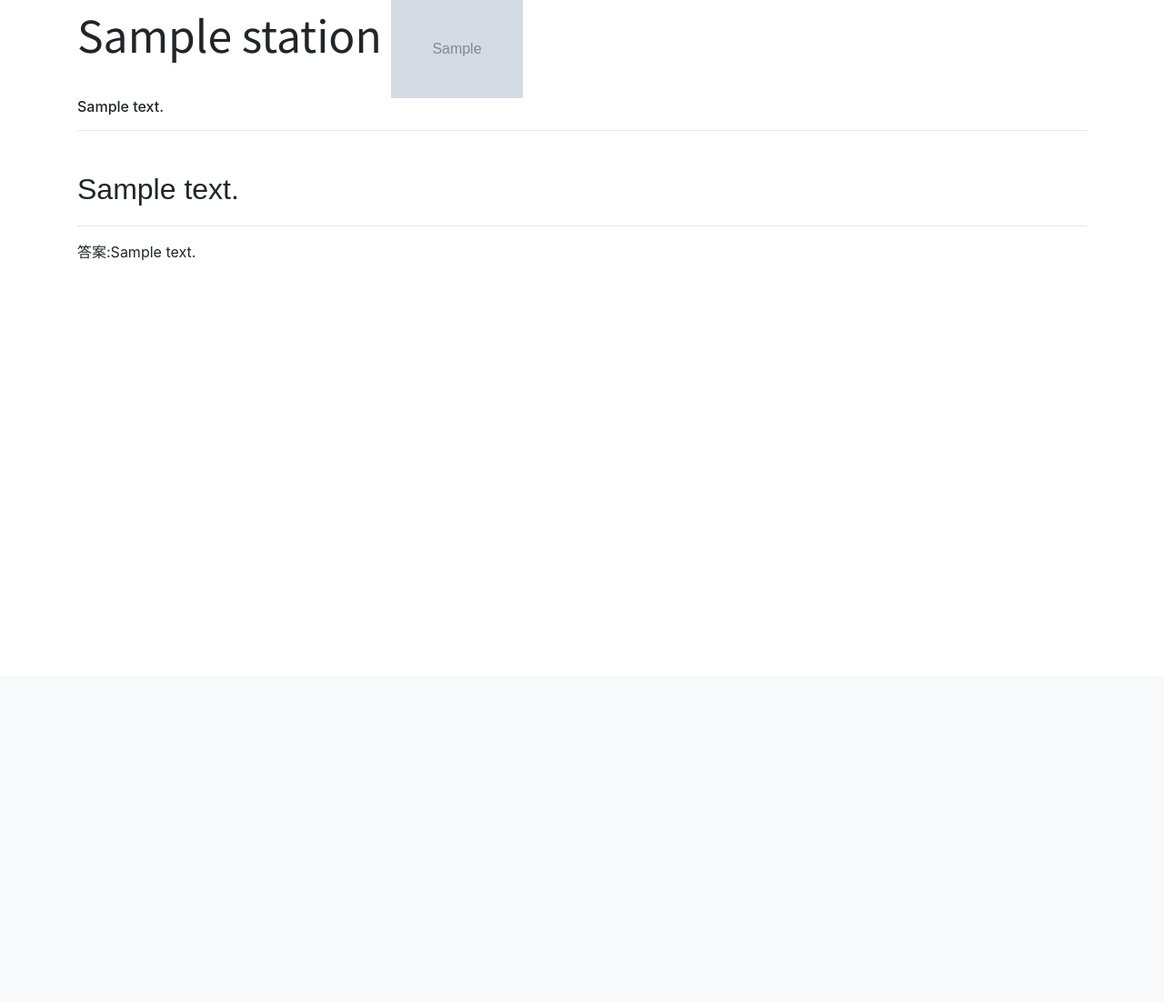
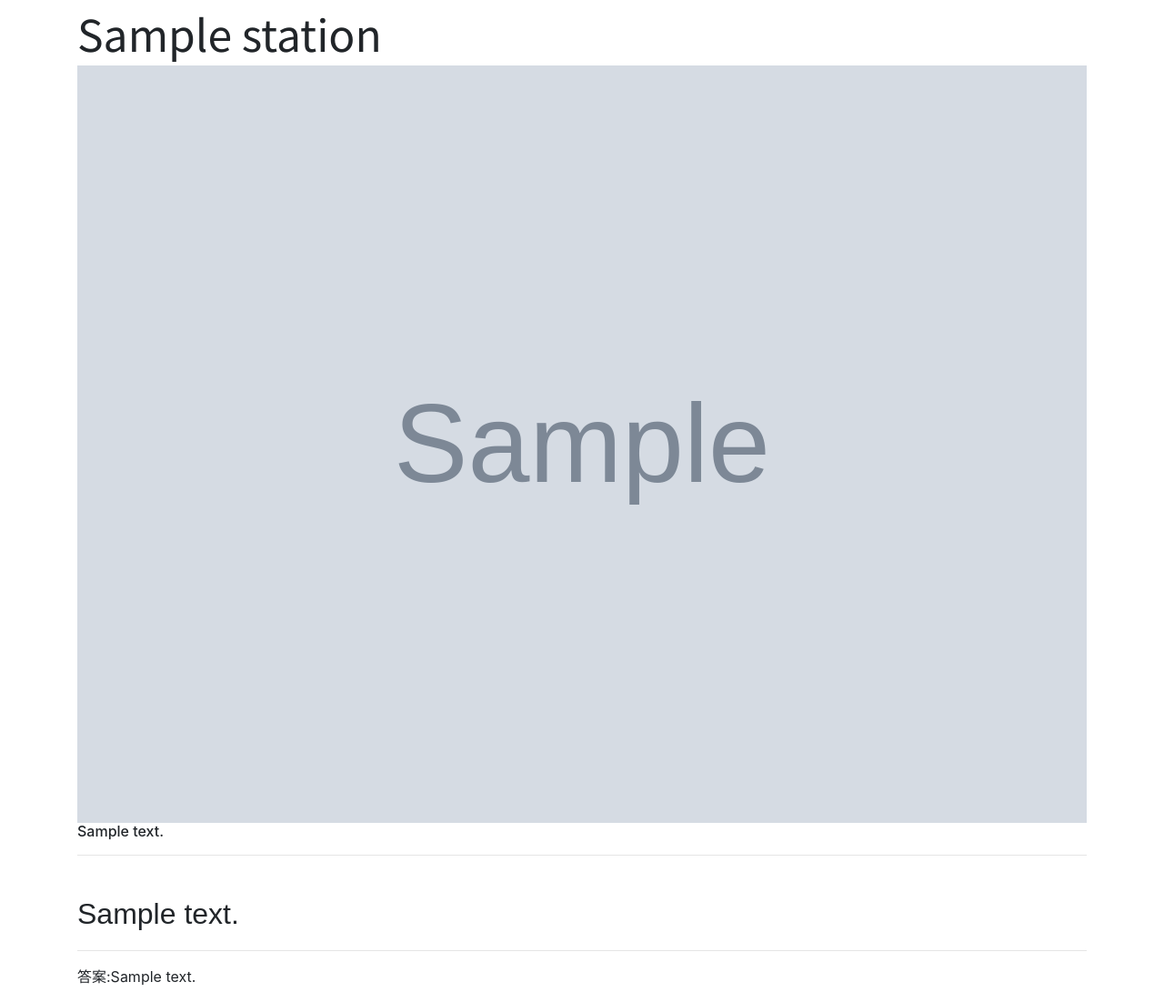
Before and after one commit to Forever-CodingNoob/metro-game, a Flask app: template templates/station.html in a window 1280 px wide. Shown: the part 56-1158 px from the top of the page at 91% size. Before the commit the page ends 342 px from the top, so only its background shows below. Run offline with Flask 2, Linux system fonts and the light colour scheme; the template is opened without the code that fills it: most values are stand-ins (such as "Sample title", 1, 10 or a date in 2020); grey boxes marked "Sample" are stand-in pictures; some libraries are stand-ins or nearby versions.

Commit message:
Img size to 100%

```diff
--- a/templates/base.html
+++ b/templates/base.html
@@ -21,7 +21,7 @@
             font-size: 2em;
         }
         img{
-            width: 13%;
+            width: 100%;
             height: auto;
         }
     </style>
```
